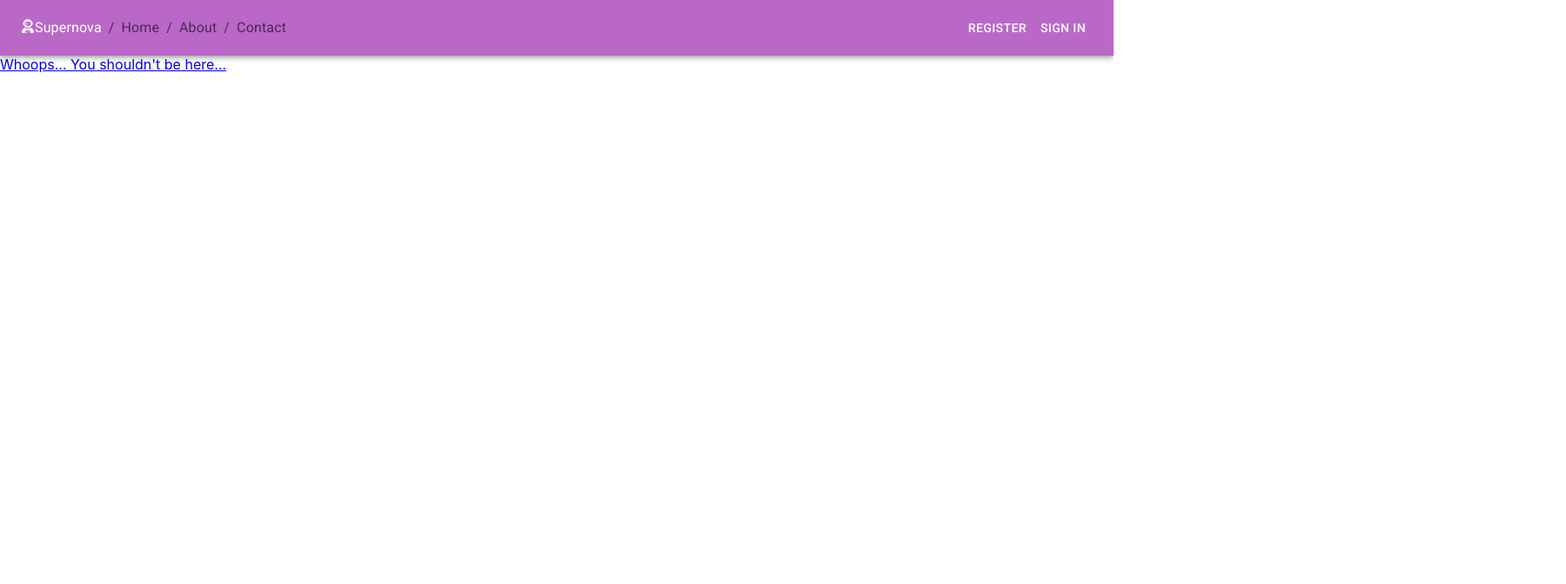
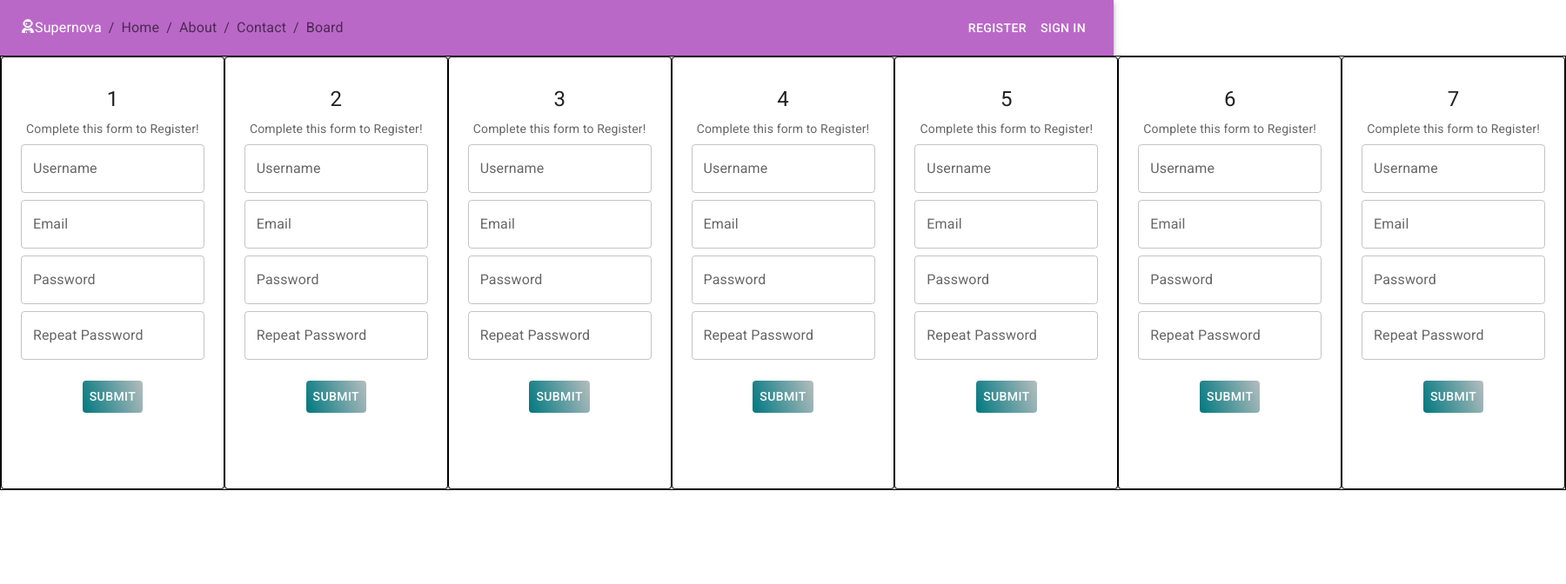
Before and after one commit to MalachiNichols/super-react, a React (Create React App) app: page /board in a window 1280 px wide. Shown: the top 672 px of the page at 87% size, 1800 px wide, since content can reach past the window. Built offline with nearby package versions, Linux system fonts and the light colour scheme.

Commit message:
added skeleton of board page

```diff
--- a/src/App.js
+++ b/src/App.js
@@ -4,6 +4,7 @@ import Navbar from './pages/Navbar';
 import Home from './pages/home/Home'
 import About from './pages/about/About'
 import Contact from './pages/Contact';
+import Board from './pages/board/Board';
 import Register from './pages/auth/Register';
 import SignIn from './pages/auth/SignIn';
 import Error from './pages/Error'
@@ -19,6 +20,7 @@ function App() {
             <Route path='/' element={<Home />} />
             <Route path='/about' element={<About />} />
             <Route path='/contact' element={<Contact />} />
+            <Route path='/board' element={<Board id={ 1 }/>} /> {/* need to change id dynamically eventually */}
             <Route path='/register' element={<Register />} />
             <Route path='/signin' element={<SignIn />} />
             <Route path='/*' element={<Error/>} />
--- a/src/pages/Navbar.js
+++ b/src/pages/Navbar.js
@@ -39,6 +39,9 @@ export default function Navbar() {
               <Link underline="hover" color="inherit" href="/contact">
                 Contact
               </Link>
+              <Link underline="hover" color="inherit" href="/board">
+                Board
+              </Link>
             </Breadcrumbs>
           </div>
           <Button color="inherit" onClick={() => {navigate("/register")}}>Register</Button>
--- a/src/pages/board/board.js
+++ b/src/pages/board/board.js
@@ -0,0 +1,24 @@
+import { Grid } from "@mui/material";
+import React from "react";
+import Column from "./Column";
+
+const board = ({ id }) => {
+  return (
+    <Grid container justifyContent='center' wrap='nowrap' sx={{border: '1px solid black', width: 1800, mx: 'auto',  overflowX: 'auto', overflowY: 'hidden', height: 500}}>
+    <Grid container wrap='nowrap' sx={{mx: 'auto'}}>
+      {/* <Workspace /> */}
+      <Column props={{ colName: "1" }} />
+      <Column props={{ colName: "2" }} />
+      <Column props={{ colName: "3" }} />
+      <Column props={{ colName: "4" }} />
+      <Column props={{ colName: "5" }} />
+      <Column props={{ colName: "6" }} />
+      <Column props={{ colName: "7" }} />
+      {/* <Column props={{ colName: "7" }} /> */}
+
+    </Grid>
+    </Grid>
+  );
+};
+
+export default board;
--- a/src/pages/board/column.js
+++ b/src/pages/board/column.js
@@ -0,0 +1,63 @@
+import {
+    Card,
+    TextField,
+    CardActions,
+    CardContent,
+    Typography,
+    Button,
+  } from "@mui/material";
+import React from 'react'
+
+const Column = ({ props }) => {
+  return (
+    <Card align="center" sx={{ minWidth: 250, pt: 2, border: '1px solid black'}}>
+        <CardContent>
+          <Typography gutterBottom variant="h5" component="div">
+            {props.colName}
+          </Typography>
+          <Typography variant="body2" color="text.secondary">
+            Complete this form to Register!
+          </Typography>
+          <TextField
+            sx={{ mt: 1 }}
+            id="outlined-username-input"
+            label="Username"
+            type="text"
+          />
+          <TextField
+            sx={{ mt: 1 }}
+            id="outlined-email-input"
+            label="Email"
+            type="text"
+          />
+          <TextField
+            sx={{ mt: 1 }}
+            id="outlined-password-input"
+            label="Password"
+            type="password"
+          />
+          <TextField
+            sx={{ mt: 1 }}
+            id="outlined-repeat-input"
+            label="Repeat Password"
+            type="password"
+          />
+        </CardContent>
+        <CardActions>
+          <Button
+            size="medium"
+            sx={{
+              color: "white",
+              maxWidth: 100,
+              mx: "auto",
+              background: "linear-gradient(70deg,#007880, #b5bdbe)",
+            }}
+          >
+            Submit
+          </Button>
+        </CardActions>
+      </Card>
+  )
+}
+
+export default Column
```
